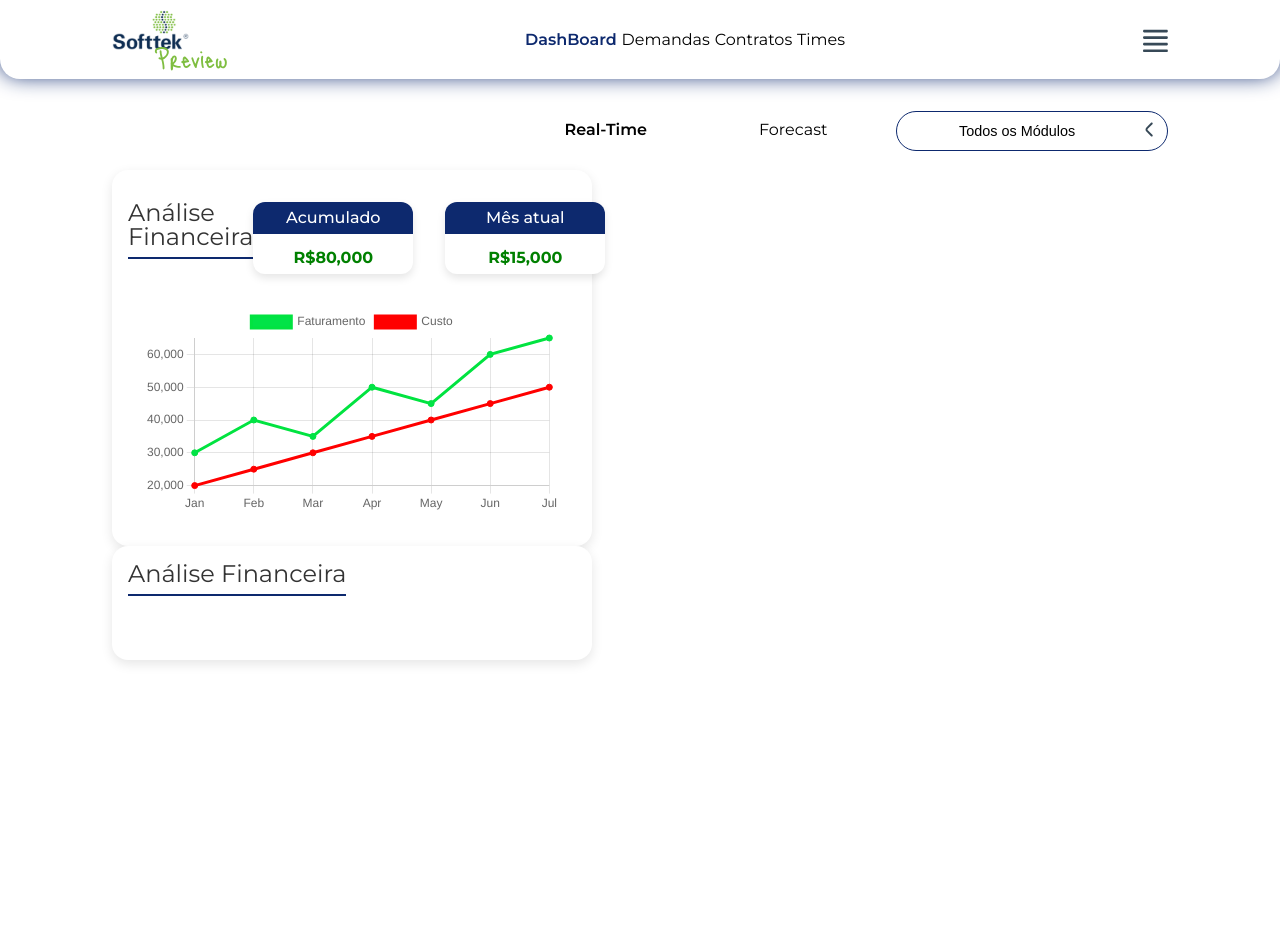
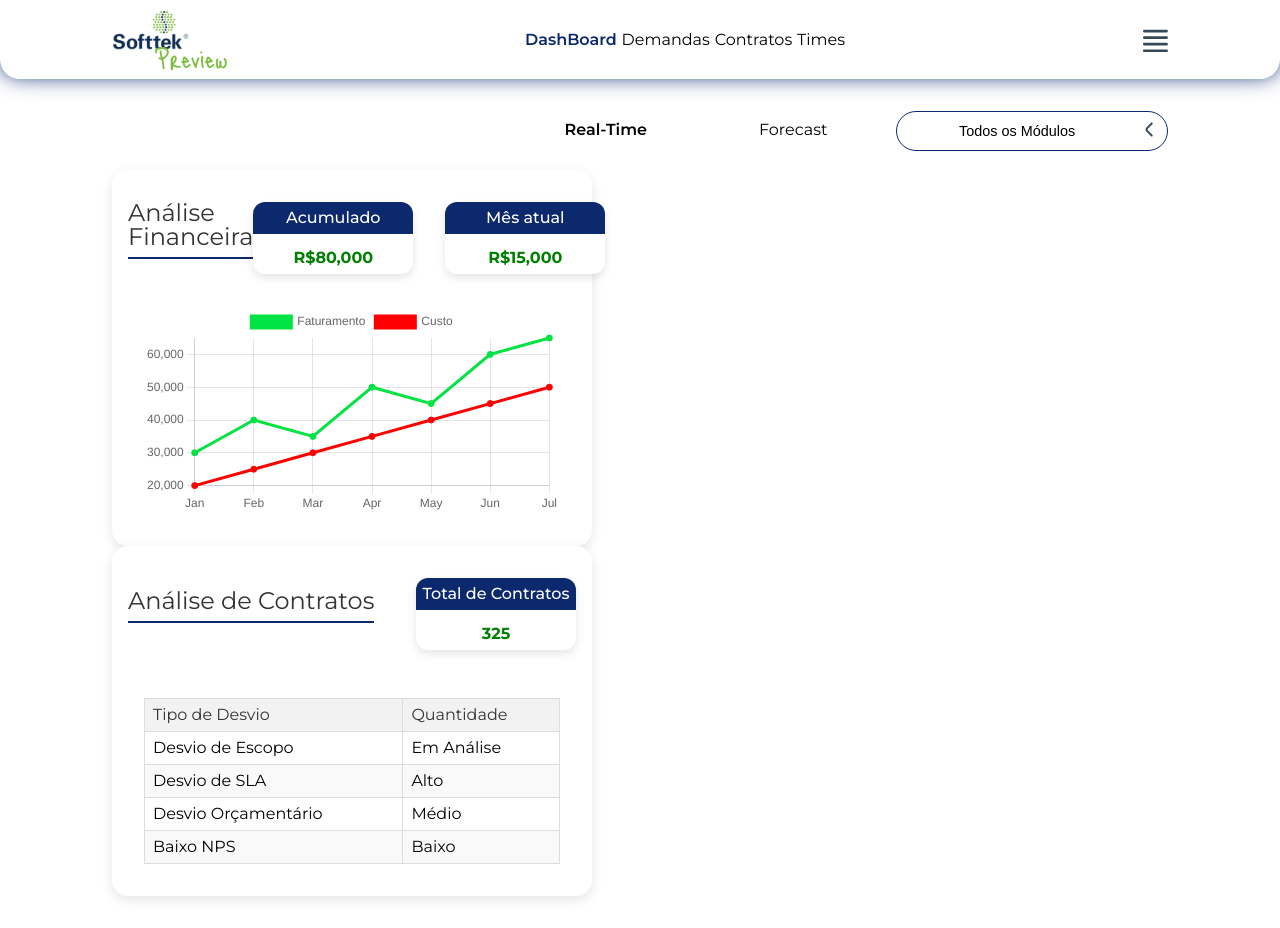
Before and after one commit to Seafety/SofttekPreviewFront, a React (Vite) app: page / in a window 1280 px wide. Before the commit the page ends 800 px from the top, so only its background shows below. Built offline with nearby package versions, Linux system fonts and the light colour scheme.

Commit message:
feat: :sparkles: adding initial structure of the contracts section
adding initial structure of the contracts section

```diff
--- a/src/Components/Organisms/ContractsSection/index.jsx
+++ b/src/Components/Organisms/ContractsSection/index.jsx
@@ -1,9 +1,45 @@
 import React from "react";
-// import styles from "./index.module.scss";
 import DashSection from "../../Templates/DashSectionTemplate";
+import styles from "./index.module.scss";
+import InfoBoxView from "../../Atoms/InfoBoxView";
 
 const ContractsSection = () => {
-  return <DashSection title="Análise Financeira"></DashSection>;
+  const contractData = [
+    { type: "Desvio de Escopo", value: "Em Análise" },
+    { type: "Desvio de SLA", value: "Alto" },
+    { type: "Desvio Orçamentário", value: "Médio" },
+    { type: "Baixo NPS", value: "Baixo" },
+  ];
+
+  const infoBoxe = (
+    <InfoBoxView
+      title="Total de Contratos"
+      color="#0d296e"
+      info={`325`}
+      type="money"
+    />
+  );
+
+  return (
+    <DashSection title="Análise de Contratos" title_infobox={infoBoxe}>
+      <table className={styles.contractTable}>
+        <thead>
+          <tr>
+            <th>Tipo de Desvio</th>
+            <th>Quantidade</th>
+          </tr>
+        </thead>
+        <tbody>
+          {contractData.map((item, index) => (
+            <tr key={index}>
+              <td>{item.type}</td>
+              <td>{item.value}</td>
+            </tr>
+          ))}
+        </tbody>
+      </table>
+    </DashSection>
+  );
 };
 
 export default ContractsSection;
--- a/src/Components/Organisms/ContractsSection/index.module.scss
+++ b/src/Components/Organisms/ContractsSection/index.module.scss
@@ -1,35 +1,25 @@
-// FinanceSection.module.scss
-.financeSection {
-  padding: 1rem;
-  background-color: #ffffff;
-  border-radius: 1rem;
-  box-shadow: 0 4px 12px rgba(0, 0, 0, 0.1);
-  width: 35vw;
+.contractTable {
+  width: 100%;
+  border-collapse: collapse;
+  margin-top: 1rem;
 
-  .financeSection_overview {
-    display: flex;
-    align-items: center;
-    justify-content: space-between;
-    h3 {
-      font-size: 1.5rem;
-      color: #333;
-      margin-bottom: 1rem;
-      border-bottom: 2px solid var(--Color, #0d296e);
-      padding-bottom: 0.5rem;
-    }
-    .infoBoxContainer {
-      display: flex;
-      align-items: center;
-      justify-content: flex-end;
-      gap: 2rem;
-      padding: 1rem 0;
-    }
+  th,
+  td {
+    border: 1px solid #ddd;
+    padding: 8px;
+    text-align: left;
   }
 
-  .financeSection_chart {
-    padding: 1rem;
-    background: #ffffff;
-    border-radius: 12px;
-    // box-shadow: 0 4px 8px rgba(0, 0, 0, 0.1);
+  th {
+    background-color: #f2f2f2;
+    color: #333;
+  }
+
+  tr:nth-child(even) {
+    background-color: #f9f9f9;
+  }
+
+  tr:hover {
+    background-color: #f1f1f1;
   }
 }
```
